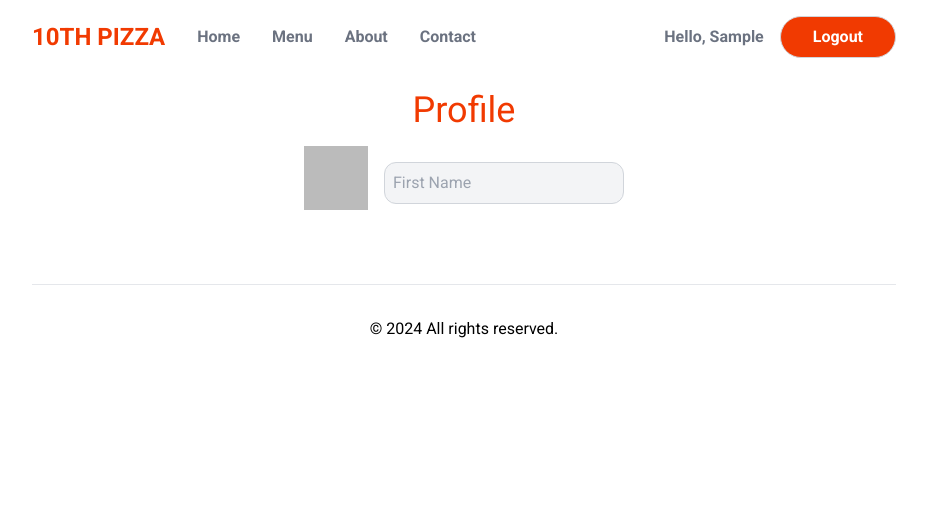
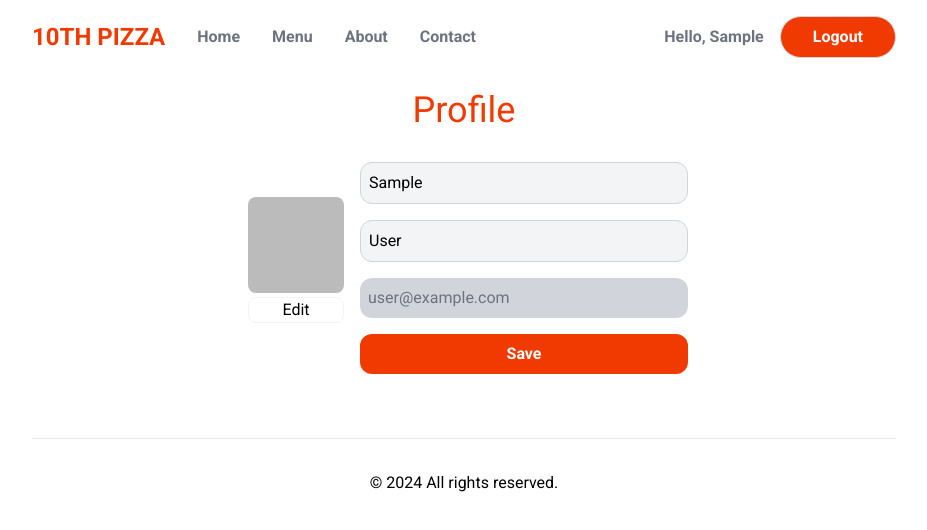
Before and after one commit to EnGeniuss/street-10-pizza, a Next.js app: page /profile in a window 1280 px wide. Shown: the top 530 px of the page, without its empty margins (176-1103 px from the left). Built offline with nearby package versions, Linux system fonts and the light colour scheme; no server answers; sample sign-in values are in the browser's storage.

Commit message:
add profile info update features

```diff
--- a/next.config.mjs
+++ b/next.config.mjs
@@ -5,7 +5,12 @@ const nextConfig = {
             {
                 protocol:'https',
                 hostname: '*googleusercontent.com',
-        }]
+        },
+        {
+            protocol: 'https',
+            hostname: 'street10.s3.amazonaws.com',
+        },
+    ]
     }
 };
 
--- a/package.json
+++ b/package.json
@@ -10,13 +10,16 @@
   },
   "dependencies": {
     "@auth/mongodb-adapter": "^3.0.0",
+    "@aws-sdk/client-s3": "^3.575.0",
     "bcrypt": "^5.1.1",
     "mongodb": "^6.6.0",
     "mongoose": "^8.3.2",
     "next": "14.1.4",
     "next-auth": "^4.24.7",
     "react": "^18",
-    "react-dom": "^18"
+    "react-dom": "^18",
+    "react-hot-toast": "^2.4.1",
+    "uniqid": "^5.4.0"
   },
   "devDependencies": {
     "autoprefixer": "^10.0.1",
--- a/src/app/api/auth/[...nextauth]/route.js
+++ b/src/app/api/auth/[...nextauth]/route.js
@@ -7,13 +7,20 @@ import GoogleProvider from "next-auth/providers/google";
 import { MongoDBAdapter } from "@auth/mongodb-adapter";
 import clientPromise from "src/libs/mongoConnect";
 
-const handler = NextAuth({
+export const authOptions = {
   secret: process.env.SECRET,
   adapter: MongoDBAdapter(clientPromise),
   providers: [
     GoogleProvider({
       clientId: process.env.GOOGLE_CLIENT_ID,
       clientSecret: process.env.GOOGLE_CLIENT_SECRET,
+      authorization: {
+        params: {
+          prompt: "consent",
+          access_type: "offline",
+          response_type: "code"
+        }
+      }
     }),
     CredentialsProvider ({
         // The name to display on the sign in form (e.g. 'Sign in with...')
@@ -44,6 +51,7 @@ const handler = NextAuth({
         }
       })
     ]
-})
+}
+const handler = NextAuth(authOptions);
 
 export { handler as GET, handler as POST }
--- /dev/null
+++ b/src/app/api/profile/route.js
@@ -0,0 +1,26 @@
+import mongoose from "mongoose";
+import { getServerSession } from "next-auth";
+import { authOptions } from "../auth/[...nextauth]/route";
+import { User } from "@/models/User";
+
+export async function PUT(req) {
+    mongoose.connect(process.env.MONGODB_URI);
+    const data = await req.json();
+    const session = await getServerSession(authOptions);
+    const email = session.user.email;
+    console.log(session, data);
+
+    const update = {};
+    if ('name' in data) {
+        //update username
+        update.name = data.name;
+    }
+    if ('image' in data) {
+        //update image of user
+        update.image = data.image;
+    }
+    if (Object.keys(update).length > 0) {
+        await User.updateOne({email}, update);
+    }
+    return Response.json(true);
+}
--- a/src/app/api/register/route.js
+++ b/src/app/api/register/route.js
@@ -3,7 +3,7 @@ import mongoose from "mongoose";
 
 export async function POST(req) {
     const body = await req.json();
-    mongoose.connect("mongodb://localhost:27017/food-app",{
+    mongoose.connect(process.env.MONGODB_URI,{
         useNewUrlParser: true,
         useUnifiedTopology: true,
         serverSelectionTimeoutMS: 5000,
--- /dev/null
+++ b/src/app/api/upload/route.js
@@ -0,0 +1,39 @@
+import { PutObjectCommand, S3Client } from "@aws-sdk/client-s3";
+import uniqid from "uniqid";
+
+export async function POST(req) {
+    const data = await req.formData();
+    if (data.get('file')){
+        const file =  data.get('file');
+
+        const s3Client = new S3Client({
+            region: 'eu-north-1',
+            credentials: {
+                accessKeyId: process.env.AWS_ACCESS_KEY,
+                secretAccessKey: process.env.AWS_SECRET_KEY,
+            },
+        });
+        //creating specific name for file uploaded
+        const ext = file.name.split('.').slice(-1)[0];
+        const newFileName = uniqid() + '.' + ext;
+
+        const chunks = [];
+        for await (const chunk of file.stream()){
+            chunks.push(chunk);
+        }
+        const buffer = Buffer.concat(chunks);
+
+        await s3Client.send( new PutObjectCommand({
+            Bucket: 'street10',
+            Key: newFileName,
+            ACL: 'public-read',
+            ContentType: file.type,
+            Body: buffer,
+        }));
+        //creating link to the image uploaded
+        const link = 'https://street10.s3.amazonaws.com/' + newFileName;
+        console.log(link);
+        return Response.json(link)
+    }
+    return Response.json(true);
+}
--- a/src/app/globals.css
+++ b/src/app/globals.css
@@ -16,7 +16,7 @@ input[type="text"]{
 input[type="email"]:disabled,
 input[type="password"]:disabled,
 input[type="text"]:disabled{
-  @apply bg-gray-300 cursor-not-allowed;
+  @apply bg-gray-300 cursor-not-allowed text-gray-500 border-0;
 }
 
 button{
--- a/src/app/layout.js
+++ b/src/app/layout.js
@@ -2,6 +2,7 @@ import { Roboto } from "next/font/google";
 import "./globals.css";
 import Header from "@/components/layout/Header";
 import { AppProvider } from "@/components/AppContext";
+import { Toaster } from "react-hot-toast";
 
 const roboto = Roboto({ subsets: ["latin"], weight: ['400','500','700'] });
 
@@ -16,6 +17,7 @@ export default function RootLayout({ children }) {
       <body className={roboto.className}>
         <main className="max-w-4xl mx-auto p-4">
         <AppProvider>
+        <Toaster/>
         <Header/>
         {children}
         <footer className="border-t p-8 mt-16 text-center">
--- a/src/app/login/page.js
+++ b/src/app/login/page.js
@@ -34,7 +34,7 @@ export default function LoginPage() {
                     or login with your provider
                 </div>
             </form>
-                <button onClick={()=> signIn("google",{callbackUrl: '/'})} className=" max-w-xs mx-auto flex gap-4 justify-center items-center">
+                <button onClick={()=> signIn('google',{callbackUrl: '/'})} className=" max-w-xs mx-auto flex gap-4 justify-center items-center">
                     <Image src={'/google.png'} alt={''} width={24} height={24}/>
                     Login with google
                 </button>
--- a/src/app/profile/page.js
+++ b/src/app/profile/page.js
@@ -1,13 +1,71 @@
 'use client';
+
 import { useSession } from "next-auth/react"
-import { redirect } from "next/dist/server/api-utils";
 import Image from "next/image";
 import { useRouter } from "next/navigation";
+import { useEffect, useState } from "react";
+import toast from "react-hot-toast";
 
 export default function ProfilePage() {
     const session = useSession();
+    const [fName, setFName] = useState(session?.data?.user?.name.split(' ')[0] || '');
+    const [lName, setLName] = useState(session?.data?.user?.name.split(' ')[1] || '');
+    const [userName, setUserName] = useState('');
+    const [image, setImage] = useState('');
     const {status} = session;
     const router = useRouter();
+
+    useEffect(() =>{
+        if (status === 'authenticated') {
+            setFName(session.data.user.name.split(' ')[0]);
+            setLName(session.data.user.name.split(' ')[1]);
+            setImage(session.data.user.image);
+        }
+        }, [session, status]);
+
+    async function handleProfileInfoUpdate(ev) {
+        ev.preventDefault();
+        toast('Saving...');
+        const savingPromise = new Promise(async(resolve, reject) => {
+            const response = await fetch('/api/profile',{
+                method: 'PUT',
+                headers: {'Content-Type': 'application/json'},
+                body: JSON.stringify({name:userName, image}),
+            });
+            if (response.ok)
+                resolve();
+            else
+                reject();
+        });
+        await toast.promise(savingPromise, {
+            loading: 'Saving...',
+            success: 'Profile saved!',
+            error: 'Error',
+        });
+        const newUsername = fName.trim() + ' ' + lName?.trim();
+        setUserName(newUsername);
+    }
+
+    async function handleFileChange(ev) {
+        const files = ev.target.files;
+        if (files?.length === 1) {
+            const data = new FormData;
+            data.set('file', files[0]);
+            toast('Uploading...');
+            const response = await fetch('/api/upload', {
+                method: 'POST',
+                body:data,
+
+            });
+            if (response.ok){
+                toast.success('Upload complete!');
+            } else {
+                toast.error('Upload error');
+            }
+            const link = await response.json();
+            setImage(link);
+        }
+    }
 
     if (status === 'loading') {
         return 'loading...';
@@ -17,23 +75,42 @@ export default function ProfilePage() {
 
     }
 
-    const userImage = session.data.user?.image;
+    // const userImage = session.data.user?.image;
 
     return (
         <section className="mt-8">
             <h1 className="text-center text-primary text-4xl mt-4 mb-4">
             Profile
             </h1>
-            <form className="max-w-xs mx-auto">
-                <div className="flex gap-4">
+            <div className="max-w-md mx-auto">
+                <div className="flex gap-2 items-center">
                     <div>
-                    <Image src={userImage} width={64} height={64} alt={'avatar'}/>
+                        <div className="rounded-lg p-2 relative w-max-[120px]">
+                            {image && (
+                                <Image className="rounded-lg w-full h-full mb-1" src={image} width={150} height={150} alt={'avatar'}/>
+                            )}
+
+                            <label>
+                                <input type="file" className="hidden" onChange={handleFileChange}/>
+                                <span className="block border border-gray-100 cursor-pointer rounded-lg text-center">Edit</span>
+                            </label>
+                        </div>
                     </div>
-                    <div className="grow">
-                        <input type="text" placeholder="First Name"/>
-                    </div>
+                    <form className="grow" onSubmit={handleProfileInfoUpdate}>
+                            <div>
+                                <input type="text" placeholder="First Name"
+                                value={fName} onChange={ev => setFName(ev.target.value)}/>
+                            </div>
+                            <div>
+                                <input type="text" placeholder="Last Name"
+                                value={lName} onChange={ev => setLName(ev.target.value)}/>
+                            </div>
+                        <input type="email" disabled={true} value={session.data.user.email}
+                        />
+                        <button type="submit" >Save</button>
+                    </form>
                 </div>
-            </form>
+            </div>
         </section>
     )
 }
--- a/src/components/layout/Hero.js
+++ b/src/components/layout/Hero.js
@@ -20,7 +20,7 @@ export default function Hero(){
                         Order Now
                         <Right/>
                     </button>
-                    <button className="flex border-0 items-center gap-2 py-2 text-gray-600 border-0">
+                    <button className="flex items-center gap-2 py-2 text-gray-600 border-0">
                          Learn More
                          <Up/>
                     </button>
--- a/src/models/User.js
+++ b/src/models/User.js
@@ -2,6 +2,7 @@ import bcrypt from 'bcrypt';
 import { Schema, models, model } from "mongoose";
 
 const UserSchema = new Schema({
+    name:{type: String},
     email:{type: String,
             required: true,
             unique: true},
@@ -14,6 +15,7 @@ const UserSchema = new Schema({
             }
         },
     },
+    image: {type: String},
 }, {timestamps:true});
     UserSchema.post('validate', function(user){
         const notHashedPassword=user.password;
```
Also changed, not shown: 1 other file (tests, documents, lock files or other folders). Lines whose indentation alone changed are shown as unchanged.
